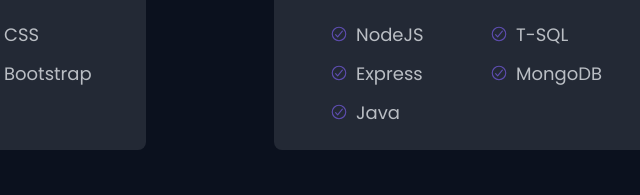
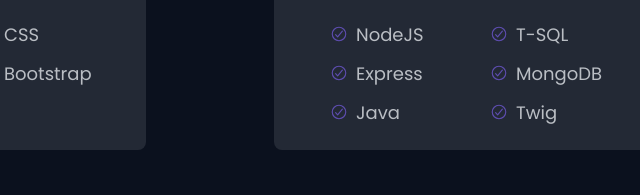
Before and after one commit to EzeSandes/Portfolio, a plain HTML site: page index.html in a window 1280 px wide. Shown: the part 1971-2166 px from the top of the page, 430-1070 px from the left. Drawn offline with nearby package versions, Linux system fonts and the light colour scheme.

Commit message:
added new skill: Twig - My Skills section

```diff
--- a/index.html
+++ b/index.html
@@ -405,6 +405,13 @@
                       ></ion-icon>
                       <p>Java</p>
                     </li>
+                    <li class="skills-name">
+                      <ion-icon
+                        class="skills-icon"
+                        name="checkmark-circle-outline"
+                      ></ion-icon>
+                      <p>Twig</p>
+                    </li>
                   </ul>
                 </div>
               </div>
```
